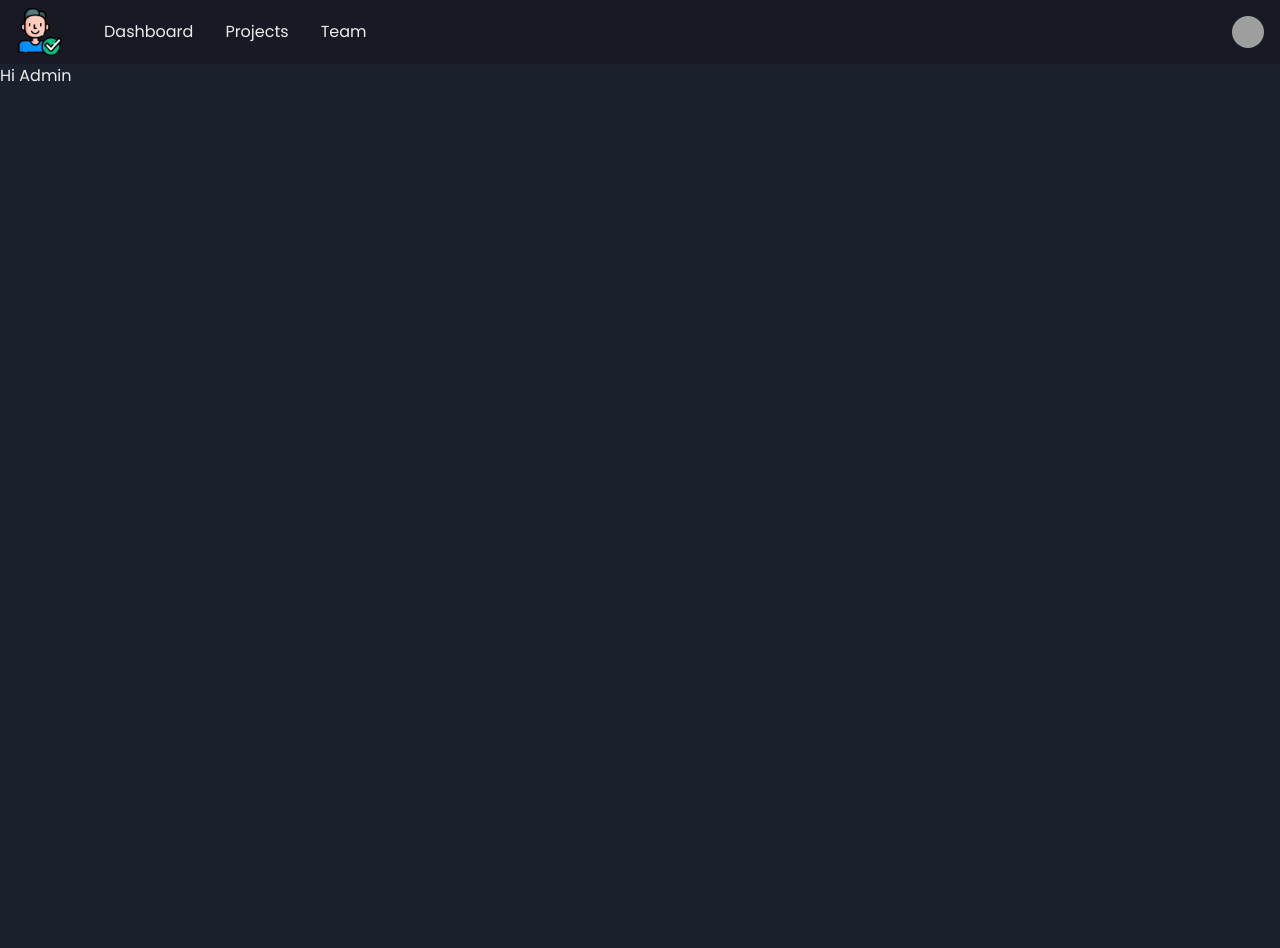
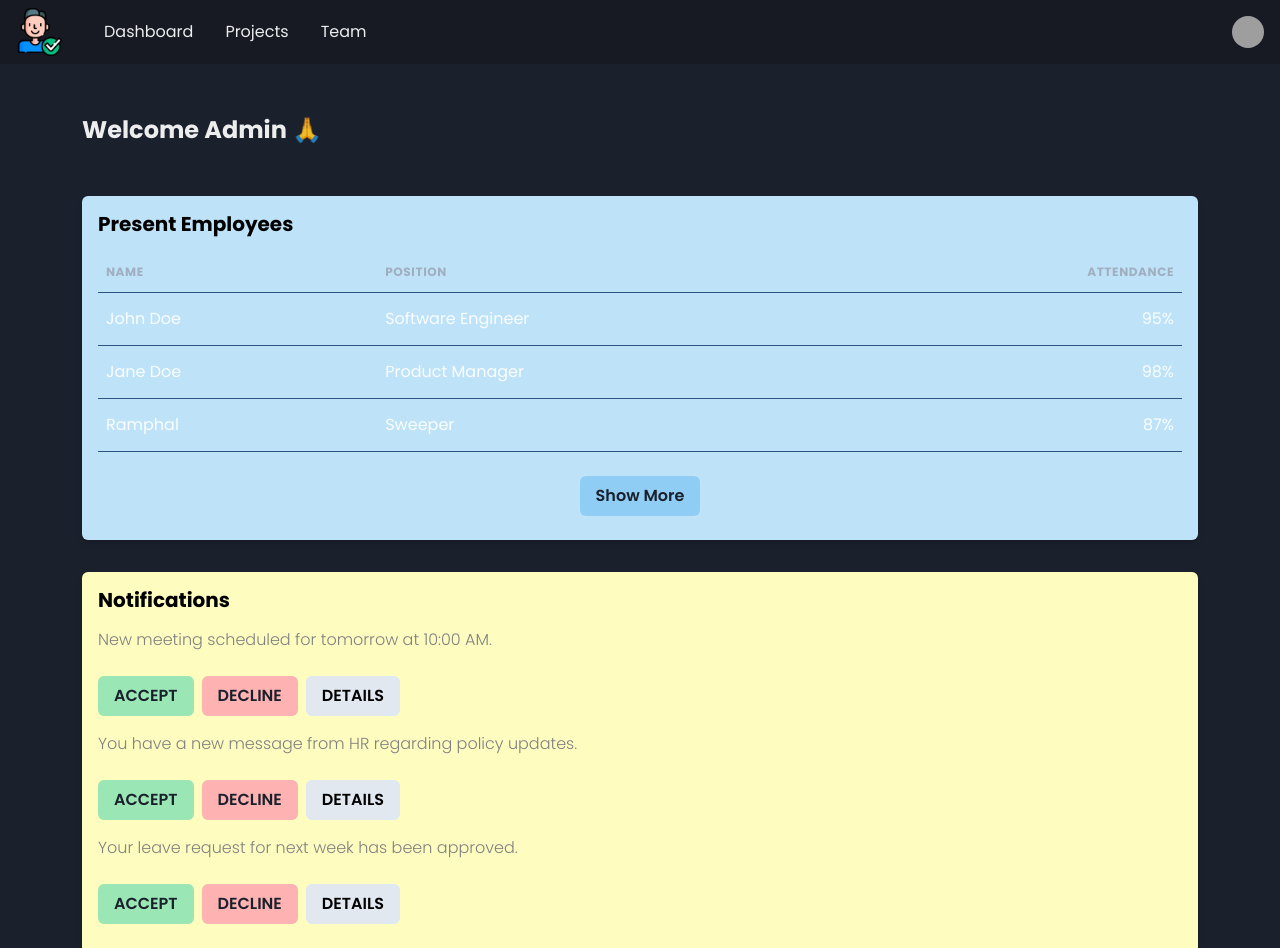
Before and after one commit to Rishi-0007/sih, a React (Vite) app: page /admin in a window 1280 px wide. Shown: the top 948 px of the page. Before the commit the page ends 800 px from the top, so only its background shows below. Built offline with nearby package versions, Linux system fonts and the light colour scheme; grey boxes are pictures that could not be loaded.

Commit message:
Updated admin panel

```diff
--- a/package.json
+++ b/package.json
@@ -17,6 +17,7 @@
     "chart.js": "^4.4.4",
     "react": "^18.3.1",
     "react-chartjs-2": "^5.2.0",
+    "react-contribution-calendar": "^1.5.0",
     "react-dom": "^18.3.1",
     "react-hook-form": "^7.53.0",
     "react-icons": "^5.3.0",
--- a/src/Pages/Admin.tsx
+++ b/src/Pages/Admin.tsx
@@ -1,11 +1,173 @@
 import Navbar from "../components/Navbar";
+import React, { useState } from "react";
+import {
+  Box,
+  Heading,
+  Button,
+  ButtonGroup,
+  Text,
+  Flex,
+  Table,
+  Thead,
+  Tbody,
+  Tr,
+  Th,
+  Td,
+  TableCaption,
+  Modal,
+  ModalOverlay,
+  ModalContent,
+  ModalHeader,
+  ModalCloseButton,
+  ModalBody,
+  ModalFooter,
+  useDisclosure,
+  useBreakpointValue,
+} from "@chakra-ui/react";
 
 const Admin = () => {
+  const { isOpen, onOpen, onClose } = useDisclosure();
+  const [selectedEmployee, setSelectedEmployee] = useState(null);
+
+  //Employees Data
+  const employees = [
+    { name: "John Doe", position: "Software Engineer", attendance: "95%" },
+    { name: "Jane Doe", position: "Product Manager", attendance: "98%" },
+    { name: "Ramphal", position: "Sweeper", attendance: "87%" },
+  ];
+
+
+  const handleAttendanceClick = (employee) => {
+    setSelectedEmployee(employee);
+    onOpen();
+  };
+
   return (
-    <div>
+    <>
       <Navbar />
-      <p>Hi Admin</p>
-    </div>
+      <Box className="container mt-5">
+        {/* Header */}
+        <Flex align="center" mb={8}>
+          <Text fontSize="2xl" fontWeight="bold">
+            Welcome Admin 🙏
+          </Text>
+        </Flex>
+
+        {/* Employee Table */}
+        <Box p={4} bg="blue.100" borderRadius="md" shadow="md">
+          <Heading as="h2" size="md" mb={4} color="black">
+            Present Employees
+          </Heading>
+
+          <Table variant="simple" colorScheme="blue">
+            <TableCaption placement="bottom">
+              <Button colorScheme="blue">Show More</Button>
+            </TableCaption>
+            <Thead>
+              <Tr>
+                <Th px={2}>Name</Th>
+                <Th px={2}>Position</Th>
+                <Th isNumeric px={2}>Attendance</Th>
+              </Tr>
+            </Thead>
+            <Tbody>
+              {employees.map((employee, index) => (
+                <Tr key={index}>
+                  <Td px={2}>{employee.name}</Td>
+                  <Td px={2}>{employee.position}</Td>
+                  <Td
+                    px={2}
+                    isNumeric
+                    cursor="pointer"
+                    onClick={() => handleAttendanceClick(employee)}
+                    _hover={{ bg: "gray.100" }}
+                  >
+                    {employee.attendance}
+                  </Td>
+                </Tr>
+              ))}
+            </Tbody>
+          </Table>
+        </Box>
+
+        {/* Notifications */}
+        <Box mt={8} p={4} bg="yellow.100" borderRadius="md" shadow="md">
+          <Heading as="h2" size="md" mb={4} color="black">
+            Notifications
+          </Heading>
+
+          {/* Sample Notification 1 */}
+          <Box mb={4}>
+            <Text fontSize="md" fontWeight="light" color="gray">
+              New meeting scheduled for tomorrow at 10:00 AM.
+            </Text>
+            <ButtonGroup mt={2}>
+              <Button colorScheme="green">ACCEPT</Button>
+              <Button colorScheme="red">DECLINE</Button>
+              <Button bg="gray.200" color="black" _hover={{ bg: "gray.300" }}>
+                DETAILS
+              </Button>
+            </ButtonGroup>
+          </Box>
+
+          {/* Sample Notification 2 */}
+          <Box mb={4}>
+            <Text fontSize="md" fontWeight="light" color="gray">
+              You have a new message from HR regarding policy updates.
+            </Text>
+            <ButtonGroup mt={2}>
+              <Button colorScheme="green">ACCEPT</Button>
+              <Button colorScheme="red">DECLINE</Button>
+              <Button bg="gray.200" color="black" _hover={{ bg: "gray.300" }}>
+                DETAILS
+              </Button>
+            </ButtonGroup>
+          </Box>
+
+          {/* Sample Notification 3 */}
+          <Box mb={4}>
+            <Text fontSize="md" fontWeight="light" color="gray">
+              Your leave request for next week has been approved.
+            </Text>
+            <ButtonGroup mt={2}>
+              <Button colorScheme="green">ACCEPT</Button>
+              <Button colorScheme="red">DECLINE</Button>
+              <Button bg="gray.200" color="black" _hover={{ bg: "gray.300" }}>
+                DETAILS
+              </Button>
+            </ButtonGroup>
+          </Box>
+
+          {/* If no new notifications */}
+        </Box>
+
+        {/* Modal */}
+        <Modal isOpen={isOpen} onClose={onClose}>
+          <ModalOverlay />
+          <ModalContent>
+            <ModalHeader>Employee Details</ModalHeader>
+            <ModalCloseButton />
+            <ModalBody>
+              {selectedEmployee ? (
+                <Box>
+                  <Text fontWeight="bold">Name: {selectedEmployee.name}</Text>
+                  <Text>Position: {selectedEmployee.position}</Text>
+                  <Text>Attendance: {selectedEmployee.attendance}</Text>
+                </Box>
+              ) : (
+                <Text>No employee selected</Text>
+              )}
+            </ModalBody>
+
+            <ModalFooter>
+              <Button colorScheme="blue" mr={3} onClick={onClose}>
+                Close
+              </Button>
+            </ModalFooter>
+          </ModalContent>
+        </Modal>
+      </Box>
+    </>
   );
 };
 
--- a/src/Pages/LoginForm.tsx
+++ b/src/Pages/LoginForm.tsx
@@ -13,7 +13,7 @@ import { useForm } from "react-hook-form";
 import { useNavigate } from "react-router-dom";
 import { z } from "zod";
 import loginLogo from "../assets/login.png";
-import useUsersStore from "../store";
+import useUsersStore from "../assets/store";
 
 const schema = z.object({
   name: z.string().min(3, "Username must be at least 3 characters"),
```
Also changed, not shown: src/Pages/Employee.tsx (+25 -1 lines), src/assets/date.ts (added, +36 -0 lines), src/components/AttendanceCalendar.tsx (added, +29 -0 lines), src/assets/store.ts (renamed from src/store.ts), 1 other file (tests, documents, lock files or other folders).
